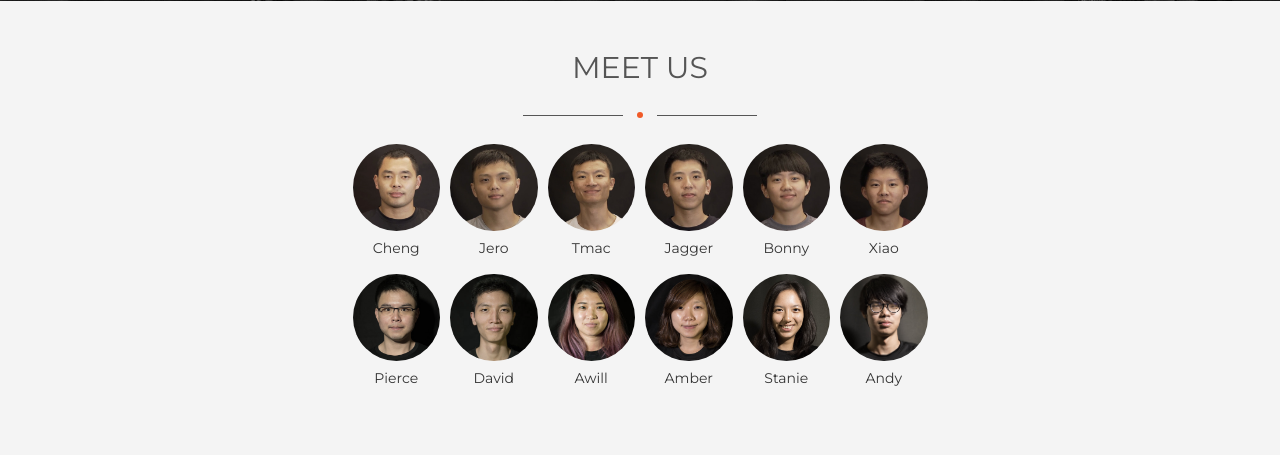
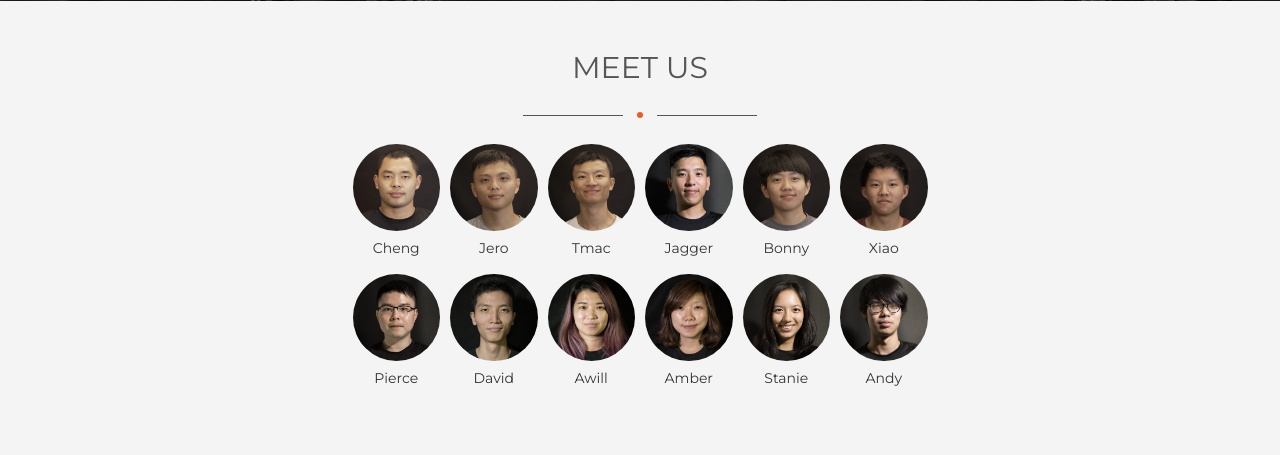
Before and after one commit to Choxue/CX1.5, a PHP site: page / in a window 1280 px wide. Shown: the part 2669-3124 px from the top of the page. Run offline with PHP 8.4, Linux system fonts and the light colour scheme; some libraries are stand-ins or nearby versions.

Commit message:
add pierce/jagger

```diff
--- a/index.php
+++ b/index.php
@@ -315,7 +315,7 @@
 
 					<div class="col-lg-push-3 col-lg-1 col-md-2 col-sm-2 col-xs-4">
 						<div class="person">
-							<img src="/img/pierce.jpg" style='filter: saturate(0.75);'>
+							<img src="/img/pierce1.jpg" style='filter: saturate(0.75);'>
 							<h3>Pierce</h3>
 							<p>Bio</p>
 						</div>
```
Also changed, not shown: img/jagger.jpg, img/pierce.jpg (deleted), img/pierce1.jpg (added), 1 other file.
